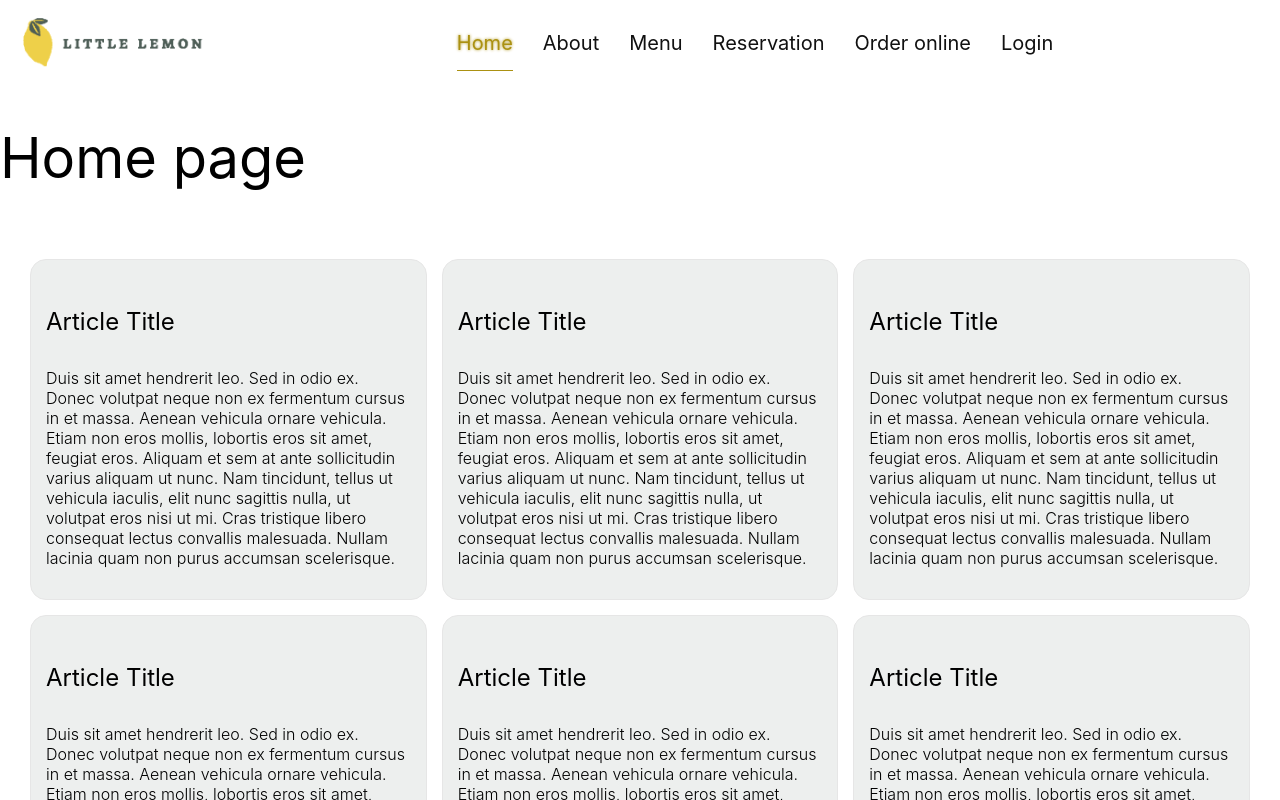
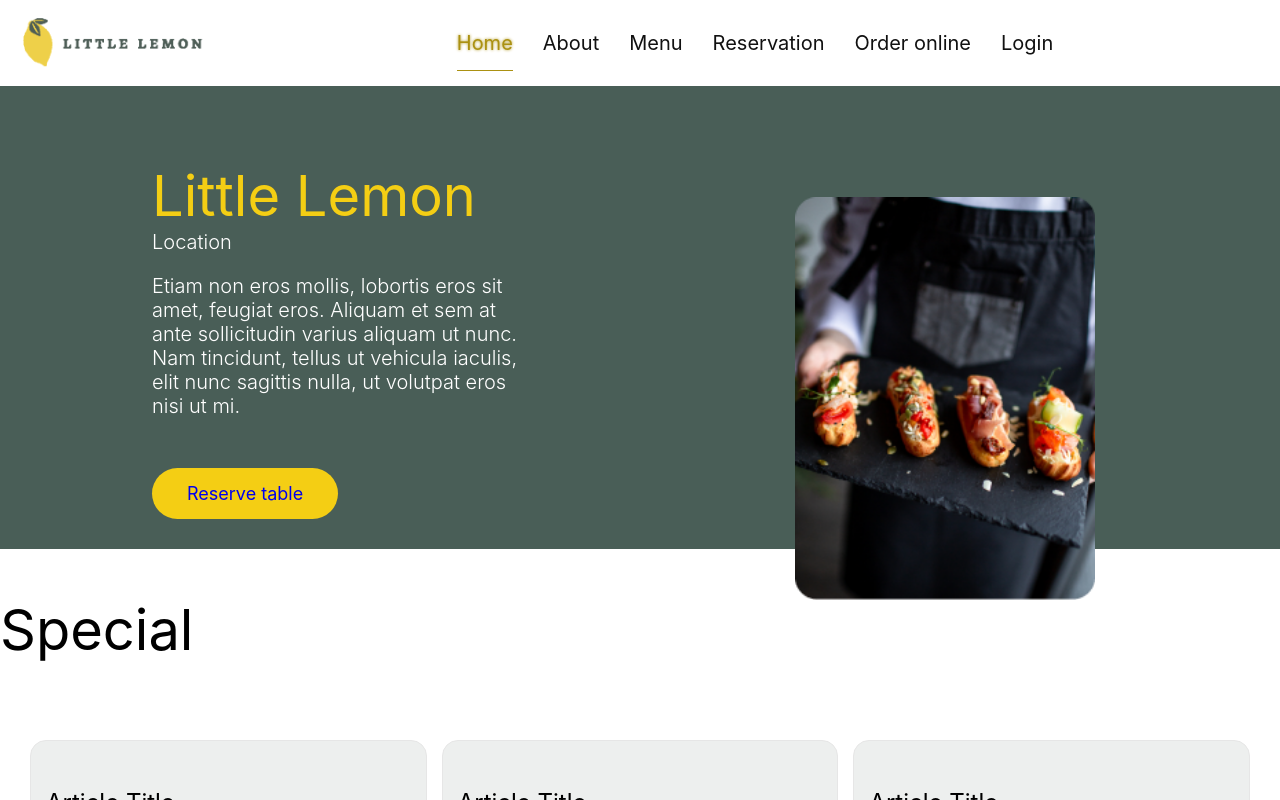
Before and after one commit to masuodfathi/LittleLemon-Restaurant, a React (Create React App) app: page / in a window 1280 px wide. Shown: the top 800 px of the page. Built offline with nearby package versions, Linux system fonts and the light colour scheme.

Commit message:
Home page Header

```diff
--- a/src/App.css
+++ b/src/App.css
@@ -1,129 +1,171 @@
-header{
+header {
   display: flex;
   justify-content: space-between;
   align-items: center;
 }
-.logo{
+.logo {
   width: 230px;
 }
-.primary-menu{
+.primary-menu {
   display: flex;
   list-style: none;
   padding: 0;
 }
-.menu-icon{
+.menu-icon {
   display: none;
 }
-.primary-menu li{
+.primary-menu li {
   padding: 15px;
 }
-.primary-menu li a{
+.primary-menu li a {
   text-decoration: none;
   color: #111;
   transition: all 200ms ease-in;
   border-color: #fff;
 }
-.primary-menu li a.active{
+.primary-menu li a.active {
   color: #ab9112;
   text-shadow: 0 0 3px #ab9112;
   padding-bottom: 15px;
   border-bottom: 1px solid #ab9112;
 }
 
-.home{
+.home {
   padding: 30px;
   display: grid;
   grid-template-columns: 1fr 1fr 1fr;
   gap: 15px;
 }
-.home article{
+.home article {
   border: 1px solid #e6e6e6;
   padding: 15px;
-  font-size: .6rem;
+  font-size: 0.6rem;
   border-radius: 16px;
-  background-color: #EDEFEE;
+  background-color: #edefee;
 }
-footer{
+.home-header {
+  display: grid;
+  grid-template-columns: 1fr 1fr;
+  justify-items: center;
+  background-color: #495e57;
+  padding: 30px;
+}
+.header-text {
+  width: 60%;
+}
+.header-text h1 {
+  color: #f4ce14;
+  margin-bottom: 0;
+}
+.header-text p {
+  color: #fff;
+}
+.header-text .location {
+  margin-top: 0;
+}
+.header-image{
+  max-width: 100%;
+  width: 100%;
+  text-align: center;
+}
+.header-image img {
+  height: 100%;
+  max-width: 100%;
+  position: relative;
+  top: 20%;
+}
+.button {
+  padding: 15px 35px;
+  background: #f4ce14;
+  text-decoration: none;
+  border-radius: 50px;
+  display: inline-block;
+  margin-top: 30px;
+}
+.button:visited{
+  color: #111;;
+}
+footer {
   display: flex;
   justify-content: space-evenly;
-  background-color: #495E57;
+  background-color: #495e57;
   color: #fff;
   padding: 66px 15px;
-  font-size: .7rem;
+  font-size: 0.7rem;
 }
-footer ul{
+footer ul {
   list-style: none;
   padding: 0;
 }
-footer ul li{
+footer ul li {
   padding: 10px 10px 10px 0;
 }
-footer section h3{
-  color: #F4CE14;
+footer section h3 {
+  color: #f4ce14;
 }
-footer ul a{
+footer ul a {
   text-decoration: none;
 }
-footer ul a:visited{
+footer ul a:visited {
   color: #fff;
 }
-h1{
+h1 {
   font-size: 56px;
   font-weight: 400;
 }
-h2{
+h2 {
   font-size: 40px;
   font-weight: 400;
 }
-h3{
+h3 {
   font-size: 32px;
   font-weight: 300;
 }
-h4{
+h4 {
   font-size: 24px;
   font-weight: 400;
 }
-.menu{
+.menu {
   font-size: 20px;
   font-weight: 400;
 }
-.footer-header{
+.footer-header {
   font-size: 20px;
-  font-weight:900;
+  font-weight: 900;
 }
-p{
+p {
   font-size: 20px;
   font-weight: 300;
 }
-.button{
+.button {
   font-size: 18px;
-  font-weight: 300;
+  font-weight: 400;
 }
-.card-body{
+.card-body {
   font-size: 16px;
   font-weight: 300;
 }
-img{
+img {
   border-radius: 16px;
 }
 @media screen and (max-width: 992px) {
-  .menu-icon{
+  .menu-icon {
     display: inline-block;
   }
-  .profile{
+  .profile {
     display: none;
   }
-  footer{
+  footer {
     flex-direction: column;
     align-items: start;
   }
-  footer img{
+  footer img {
     height: 150px;
     width: 100%;
     object-fit: cover;
     border-radius: 16px;
   }
-  .primary-menu{
+  .primary-menu {
     display: none;
   }
 }
--- /dev/null
+++ b/src/components/layout/Button.js
@@ -0,0 +1,10 @@
+import React from 'react'
+import { NavLink } from 'react-router-dom'
+
+export const Button = ({path,text}) => {
+  return (
+    <>
+     <NavLink to={path} className="button">{text}</NavLink>
+    </>
+  )
+}
--- a/src/components/pages/Home.js
+++ b/src/components/pages/Home.js
@@ -1,9 +1,32 @@
 import React from "react";
+import Logo from "../../assets/Footerlogo.png";
+import { Button } from "../layout/Button";
 
-export const Home = () => {
+export const Home = ({partOneTitle="Special"}) => {
   return (
     <>
-      <h1>Home page</h1>
+      <section id="home-header">
+        <div className="home-header">
+          <div className="header-text">
+            <h1>Little Lemon</h1>
+            <p className="location">Location</p>
+            <p>
+              Etiam non eros mollis, lobortis eros sit amet, feugiat eros.
+              Aliquam et sem at ante sollicitudin varius aliquam ut nunc. Nam
+              tincidunt, tellus ut vehicula iaculis, elit nunc sagittis nulla,
+              ut volutpat eros nisi ut mi.
+            </p>
+            <Button path="/reservation" text="Reserve table" />
+          </div>
+          <div className="header-image">
+            <img src={Logo} alt="Little Lemon"/>
+          </div>
+        </div>
+      </section>
+      <section className="home-section">
+      <h1>{partOneTitle}</h1>
+      </section>
+
       <section className="home">
         <article>
           <h4>Article Title</h4>
```
Also changed, not shown: src/assets/samor.jpg (added).
